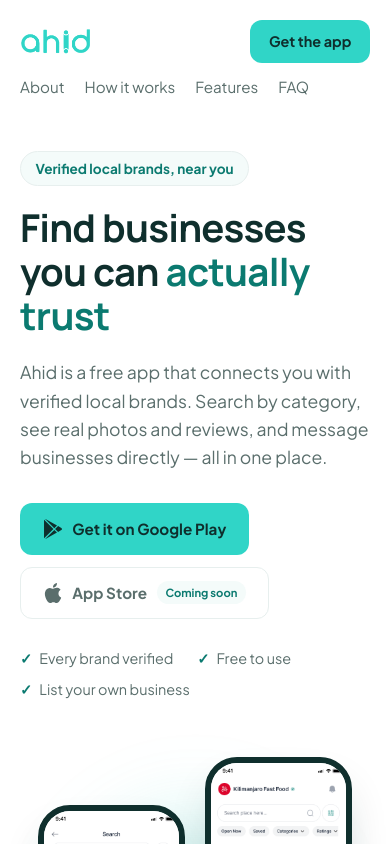
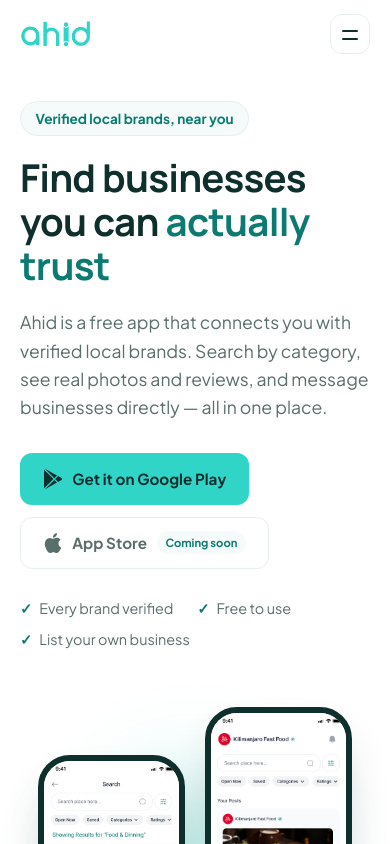
Before and after one commit to Ahid-Relive/ahid-website, a Next.js app: page / in a window 390 px wide. Shown: the top 844 px of the page. Built offline with nearby package versions, Linux system fonts and the light colour scheme.

Commit message:
worked on some more ui fixes

```diff
--- a/app/globals.css
+++ b/app/globals.css
@@ -79,37 +79,146 @@ h2 {
 .site-header {
   position: sticky;
   top: 0;
-  z-index: 10;
-  width: 100%;
-  max-width: none;
-  padding-inline: max(1.25rem, calc((100% - 1120px) / 2));
-  background: rgba(255, 255, 255, 0.85);
+  z-index: 20;
+  background: rgba(255, 255, 255, 0.9);
   backdrop-filter: blur(12px);
+  border-bottom: 1px solid transparent;
+}
+
+.header-bar {
   display: flex;
-  flex-wrap: wrap;
   align-items: center;
   justify-content: space-between;
-  gap: 0.75rem 2rem;
-  padding-block: 1.25rem;
+  gap: 2rem;
+  min-height: 4.25rem;
 }
 
-.site-header nav {
+.header-nav {
   display: flex;
+  align-items: center;
   gap: 1.75rem;
   font-size: 0.95rem;
   color: var(--muted);
 }
 
-.site-header nav a {
+.header-nav a {
   text-decoration: none;
 }
 
-.site-header nav a:hover {
+.header-nav a:not(.btn-chip):hover {
   color: var(--ink);
 }
 
 .brand img {
   display: block;
+}
+
+.nav-toggle {
+  display: none;
+  width: 2.5rem;
+  height: 2.5rem;
+  padding: 0;
+  border: 1px solid var(--line);
+  border-radius: var(--radius);
+  background: #fff;
+  cursor: pointer;
+  position: relative;
+}
+
+.nav-toggle span {
+  position: absolute;
+  left: 0.7rem;
+  right: 0.7rem;
+  height: 2px;
+  border-radius: 2px;
+  background: var(--ink);
+  transition: transform 180ms ease;
+}
+
+.nav-toggle span:first-child {
+  top: 0.95rem;
+}
+
+.nav-toggle span:last-child {
+  top: 1.45rem;
+}
+
+.is-open .nav-toggle span:first-child {
+  transform: translateY(0.25rem) rotate(45deg);
+}
+
+.is-open .nav-toggle span:last-child {
+  transform: translateY(-0.25rem) rotate(-45deg);
+}
+
+@media (max-width: 760px) {
+  .nav-toggle {
+    display: block;
+  }
+
+  .header-nav {
+    display: flex;
+    position: absolute;
+    top: 100%;
+    left: 0;
+    right: 0;
+    flex-direction: column;
+    align-items: stretch;
+    gap: 0;
+    padding: 0.5rem 1.25rem 1.25rem;
+    background: #fff;
+    border-bottom: 1px solid var(--line);
+    box-shadow: 0 16px 32px -16px rgba(15, 47, 45, 0.2);
+    font-size: 1.05rem;
+    opacity: 0;
+    visibility: hidden;
+    transform: translateY(-0.75rem);
+    pointer-events: none;
+    transition:
+      opacity 220ms ease,
+      transform 260ms cubic-bezier(0.22, 1, 0.36, 1),
+      visibility 0s linear 260ms;
+  }
+
+  .is-open .header-nav {
+    opacity: 1;
+    visibility: visible;
+    transform: translateY(0);
+    pointer-events: auto;
+    transition:
+      opacity 220ms ease,
+      transform 260ms cubic-bezier(0.22, 1, 0.36, 1),
+      visibility 0s;
+  }
+
+  .header-nav > * {
+    opacity: 0;
+    transform: translateY(-0.4rem);
+    transition: opacity 200ms ease, transform 240ms ease;
+  }
+
+  .is-open .header-nav > * {
+    opacity: 1;
+    transform: none;
+  }
+
+  .is-open .header-nav > *:nth-child(1) { transition-delay: 40ms; }
+  .is-open .header-nav > *:nth-child(2) { transition-delay: 80ms; }
+  .is-open .header-nav > *:nth-child(3) { transition-delay: 120ms; }
+  .is-open .header-nav > *:nth-child(4) { transition-delay: 160ms; }
+  .is-open .header-nav > *:nth-child(5) { transition-delay: 200ms; }
+
+  .header-nav a:not(.btn-chip) {
+    padding: 0.9rem 0;
+    border-bottom: 1px solid var(--line);
+    color: var(--ink);
+  }
+
+  .header-nav .nav-cta {
+    justify-content: center;
+    margin-top: 1rem;
+    padding: 0.85rem 1.1rem;
+  }
 }
 
 /* ---------- buttons ---------- */
@@ -501,12 +610,6 @@ h2 {
 }
 
 @media (max-width: 560px) {
-  .site-header nav {
-    order: 3;
-    width: 100%;
-    gap: 1.25rem;
-  }
-
   .grid-4 {
     grid-template-columns: 1fr;
   }
@@ -655,6 +758,11 @@ h2 {
 }
 
 @media (max-width: 860px) {
+  .feature-card {
+    grid-template-columns: minmax(0, 1fr);
+    gap: 1.5rem;
+  }
+
   .faq-section {
     grid-template-columns: minmax(0, 1fr);
     gap: 2rem;
@@ -664,3 +772,11 @@ h2 {
     gap: 3rem;
   }
 }
+
+@media (prefers-reduced-motion: reduce) {
+  .header-nav,
+  .header-nav > *,
+  .nav-toggle span {
+    transition: none !important;
+  }
+}
--- a/components/SiteHeader.tsx
+++ b/components/SiteHeader.tsx
@@ -1,21 +1,57 @@
+"use client";
+
 import Image from "next/image";
 import Link from "next/link";
+import { useEffect, useState } from "react";
+
+const links = [
+  { href: "/#about", label: "About" },
+  { href: "/#how", label: "How it works" },
+  { href: "/#features", label: "Features" },
+  { href: "/#faq", label: "FAQ" },
+];
 
 export default function SiteHeader() {
+  const [open, setOpen] = useState(false);
+  const close = () => setOpen(false);
+
+  useEffect(() => {
+    if (!open) return;
+    const onKey = (event: KeyboardEvent) => event.key === "Escape" && setOpen(false);
+    document.addEventListener("keydown", onKey);
+    return () => document.removeEventListener("keydown", onKey);
+  }, [open]);
+
   return (
-    <header className="shell site-header">
-      <Link href="/" className="brand" aria-label="Go to the Ahid homepage">
-        <Image src="/assets/ahid_logo.png" width={70} height={25} alt="Ahid" priority />
-      </Link>
-      <nav aria-label="Primary">
-        <Link href="/#about">About</Link>
-        <Link href="/#how">How it works</Link>
-        <Link href="/#features">Features</Link>
-        <Link href="/#faq">FAQ</Link>
-      </nav>
-      <Link href="/#contact" className="btn-chip">
-        Get the app
-      </Link>
+    <header className={`site-header${open ? " is-open" : ""}`}>
+      <div className="shell header-bar">
+        <Link href="/" className="brand" aria-label="Go to the Ahid homepage" onClick={close}>
+          <Image src="/assets/ahid_logo.png" width={70} height={25} alt="Ahid" priority />
+        </Link>
+
+        <nav id="primary-nav" aria-label="Primary" className="header-nav">
+          {links.map((link) => (
+            <Link key={link.href} href={link.href} onClick={close}>
+              {link.label}
+            </Link>
+          ))}
+          <Link href="/#contact" className="btn-chip nav-cta" onClick={close}>
+            Get the app
+          </Link>
+        </nav>
+
+        <button
+          type="button"
+          className="nav-toggle"
+          aria-expanded={open}
+          aria-controls="primary-nav"
+          aria-label={open ? "Close menu" : "Open menu"}
+          onClick={() => setOpen((value) => !value)}
+        >
+          <span></span>
+          <span></span>
+        </button>
+      </div>
     </header>
   );
 }
```
